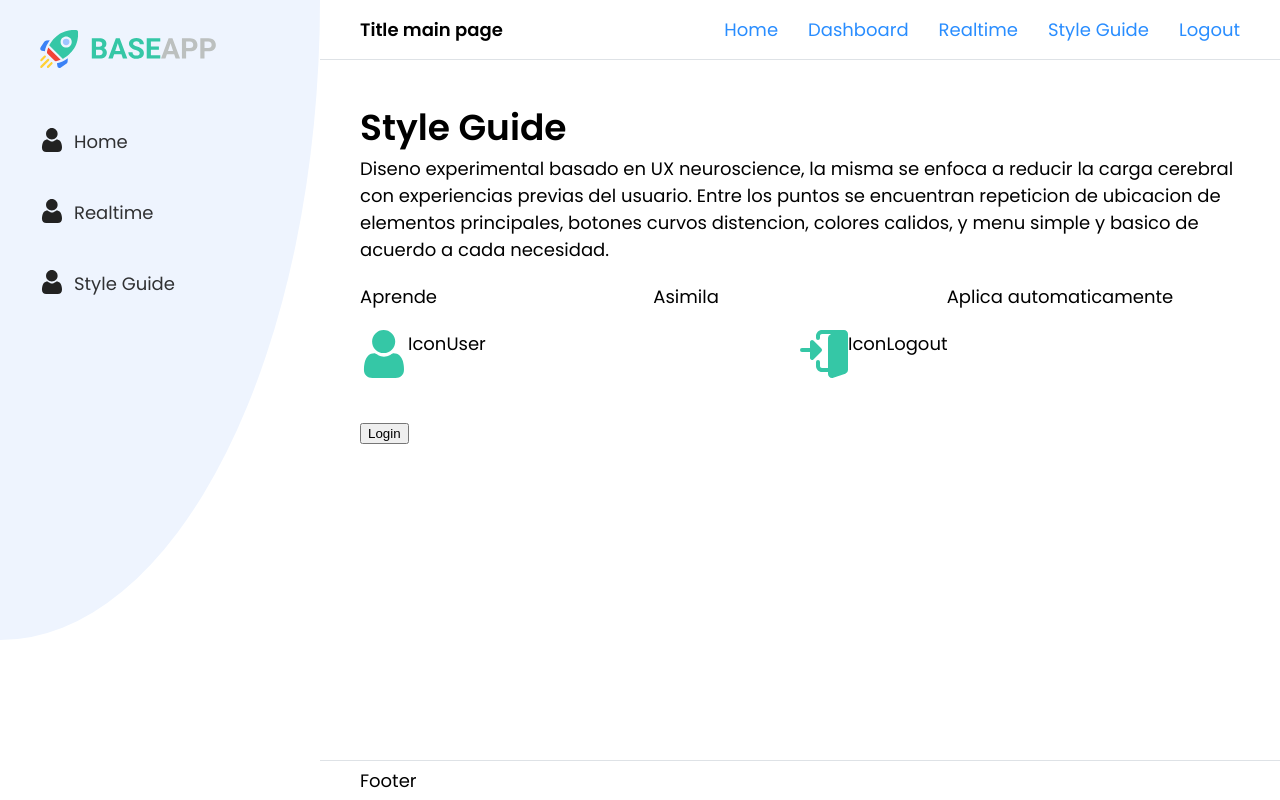
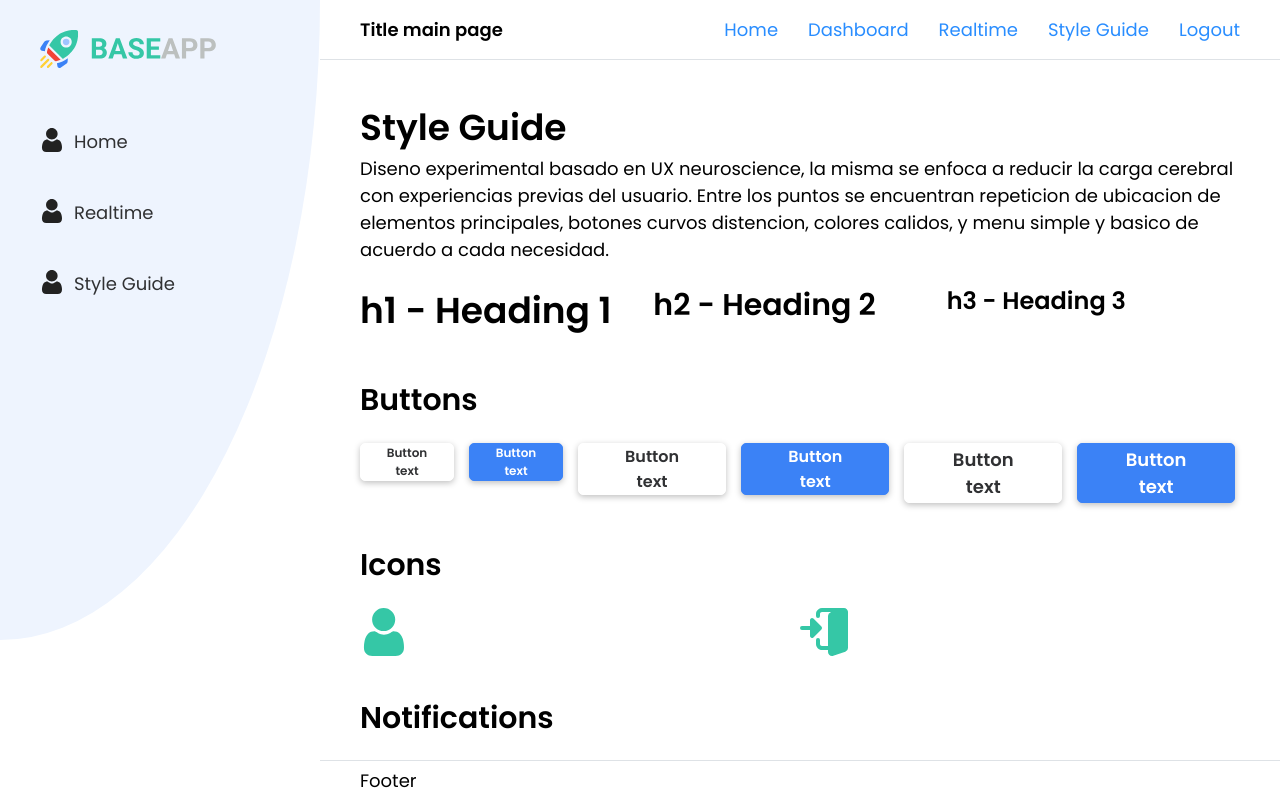
Before and after one commit to claudiogaraycochea/bpweb, a React (Create React App) app: page /style in a window 1280 px wide. Built offline with nearby package versions, Linux system fonts and the light colour scheme.

Commit message:
Notifications

```diff
--- /dev/null
+++ b/src/ui/sources/buttons/Button.css
@@ -0,0 +1,59 @@
+
+.btn {
+  background-color: #FFFFFF;
+  border: 1px solid #FFFFFF;
+  color: #303133;
+  min-height: 40px;
+  padding: 0 40px;
+  box-shadow: 0px 2px 6px rgb(0 0 0 / 25%);
+  border-radius: 5px;
+  margin-right: 5px;
+  display: flex;
+  align-items: center;
+  justify-content: center;
+  cursor: pointer;
+  font-family: 'Poppins', sans-serif;
+  font-style: normal;
+  font-weight: 600;
+  font-size: 16px;
+}
+
+a {
+	margin-right: 10px;
+}
+
+a:last-child{
+	margin-right: 0 !important;
+}
+
+.btn.small {
+  min-height: 32px;
+  padding: 0 20px;
+  font-size: 12px;
+}
+
+.btn.large {
+  min-height: 60px;
+  padding: 0 40px;
+  font-size: 18px;
+}
+
+/*.btn:last-child, a .btn:last-child{
+	margin-right: 0 !important;
+}*/
+
+.btn.primary {
+	background-color: #3B82F6;
+	border: 1px solid #3B82F6;
+	color: #FFFFFF;
+}
+
+.btn.primary.disabled, .btn-primary:disabled {
+	background-color: #E5E5E5;
+	border-color: #E5E5E5;
+	color: #85A2BB;
+}
+
+.btn-w100 {
+	width: 100%;
+}
--- a/src/ui/sources/buttons/Buttons.tsx
+++ b/src/ui/sources/buttons/Buttons.tsx
@@ -1,9 +1,21 @@
 import React from 'react';
+import './Button.css';
+import Color from '../colors/Colors';
 
-function UI() {
+export const Button = (props: any) => {
+
+  const propColor = (props.color) ? props.color : '';
+  const propSize = (props.size) ? props.size : '';
+  console.log('>>>>>>>>Button: props: ', props.color);
+
+  const data = {
+    color: propColor,
+    size: propSize
+  }
+
   return (
-    <div className="ui">
-      UI
-    </div>
+    <button className={`btn ${propColor} ${propSize}`}>
+      Button text
+    </button>
   );
 }
--- /dev/null
+++ b/src/ui/sources/notifications/Notification.css
@@ -0,0 +1,18 @@
+.notification {
+	width: 100%;
+	border-radius: 20px;
+	font-size: 18px;
+	padding: 20px 40px;
+}
+
+.notification.success {
+  background: #DFF7F2;
+}
+
+.notification.alert {
+  background: #FFF4D3;
+}
+
+.notification.danger {
+  background: #FFE4E9;
+}
--- a/src/ui/sources/notifications/Notifications.tsx
+++ b/src/ui/sources/notifications/Notifications.tsx
@@ -1,9 +1,18 @@
 import React from 'react';
+import './Notification.css';
+import Color from '../colors/Colors';
 
-function UI() {
+export const Notification = (props: any) => {
+
+  const propType = (props.type) ? props.type : '';
+
+  const data = {
+    type: propType
+  }
+
   return (
-    <div className="ui">
-      UI
+    <div className={`notification ${data.type}`}>
+      {props.children}
     </div>
   );
 }
--- a/src/ui/styleGuide/StyleGuide.tsx
+++ b/src/ui/styleGuide/StyleGuide.tsx
@@ -1,7 +1,7 @@
 import React from 'react';
 import { Link } from 'react-router-dom';
 // import { Button, Row, Col } from 'react-bootstrap';
-import { Container, Section, Row, Col, Icon, Color } from '../ui';
+import { Container, Section, Row, Col, Icon, Color, Button, Notification } from '../ui';
 
 function StyleGuide() {
   return (
@@ -12,20 +12,57 @@ function StyleGuide() {
           <Col>Diseno experimental basado en UX neuroscience, la misma se enfoca a reducir la carga cerebral con experiencias previas del usuario. Entre los puntos se encuentran repeticion de ubicacion de elementos principales, botones curvos distencion, colores calidos, y menu simple y basico de acuerdo a cada necesidad.</Col>
         </Row>
         <Row>
-          <Col>Aprende</Col>
-          <Col>Asimila</Col>
-          <Col>Aplica automaticamente</Col>
-        </Row>
-        <Row>
-          <Col><Icon icon='IconUser' color={Color.primary} size='medium'/> IconUser</Col>
-          <Col><Icon icon='IconLogout' color={Color.primary} size='medium'/> IconLogout</Col>
+          <Col><h1>h1 - Heading 1</h1></Col>
+          <Col><h2>h2 - Heading 2</h2></Col>
+          <Col><h3>h3 - Heading 3</h3></Col>
         </Row>
       </Section>
       <Section>
         <Row>
+          <h2>Buttons</h2>
+        </Row>
+        <Row>
           <Link to='/login'>
-            <button>Login</button>
+            <Button size='small'>Primary</Button>
           </Link>
+          <Link to='/login'>
+            <Button color='primary' size='small'>Small</Button>
+          </Link>
+          <Link to='/login'>
+            <Button>Normal</Button>
+          </Link>
+          <Link to='/login'>
+            <Button color='primary'>Normal Primary</Button>
+          </Link>
+          <Link to='/login'>
+            <Button size='large'>Large</Button>
+          </Link>
+          <Link to='/login'>
+            <Button color='primary' size='large'>Large</Button>
+          </Link>
+        </Row>
+      </Section>
+      <Section>
+        <Row>
+          <h2>Icons</h2>
+        </Row>
+        <Row>
+          <Col><Icon icon='IconUser' color={Color.primary} size='medium'/></Col>
+          <Col><Icon icon='IconLogout' color={Color.primary} size='medium'/></Col>
+        </Row>
+      </Section>
+      <Section>
+        <Row>
+          <h2>Notifications</h2>
+        </Row>
+        <Row>
+          <Notification type="success">Lorem ipsum dolor sit amet, consec tetur adipiscing elit.</Notification>
+        </Row>
+        <Row>
+          <Notification type="alert">Lorem ipsum dolor sit amet, consec tetur adipiscing elit.</Notification>
+        </Row>
+        <Row>
+          <Notification type="danger">Lorem ipsum dolor sit amet, consec tetur adipiscing elit.</Notification>
         </Row>
       </Section>
     </div>
--- a/src/ui/ui.tsx
+++ b/src/ui/ui.tsx
@@ -1,8 +1,10 @@
 import React from 'react';
 import { Container, Section, Row, Col, Box } from './sources/containers/Containers';
+import { Button } from './sources/buttons/Buttons';
 import Icon from './sources/icons/Icons';
 import Color from './sources/colors/Colors';
 import { H1 } from './sources/texts/Texts';
+import { Notification } from './sources/notifications/Notifications';
 
 export {
   Container,
@@ -10,7 +12,9 @@ export {
   Row,
   Col,
   Box,
+  Button,
   Icon,
   Color,
   H1,
+  Notification,
 }
```
